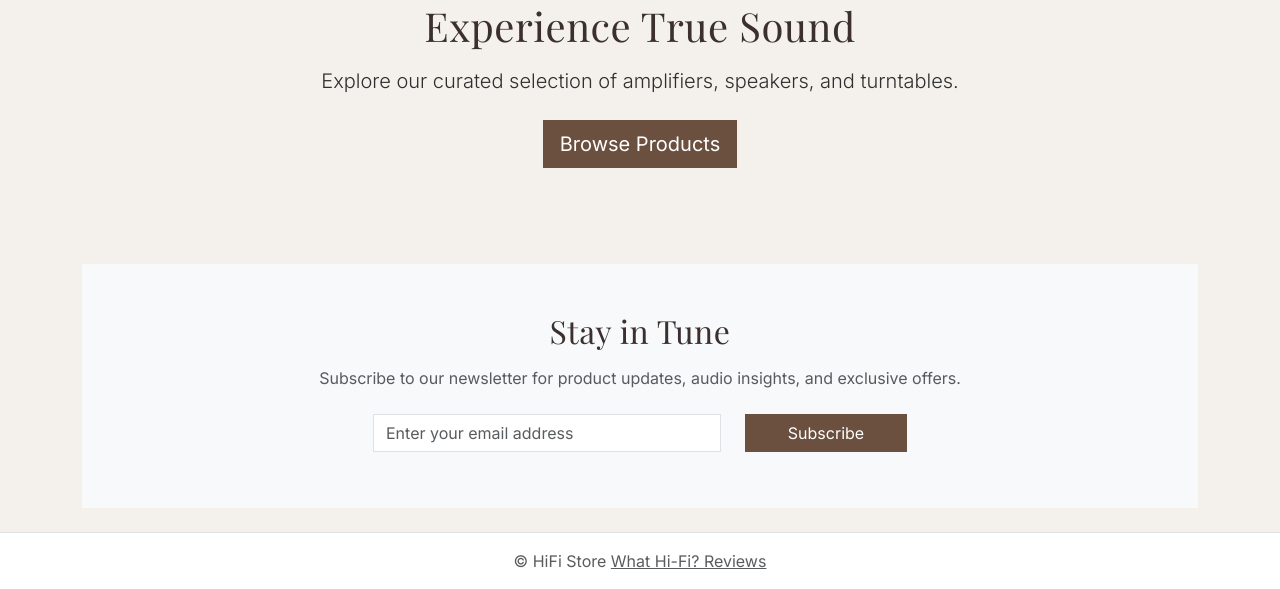
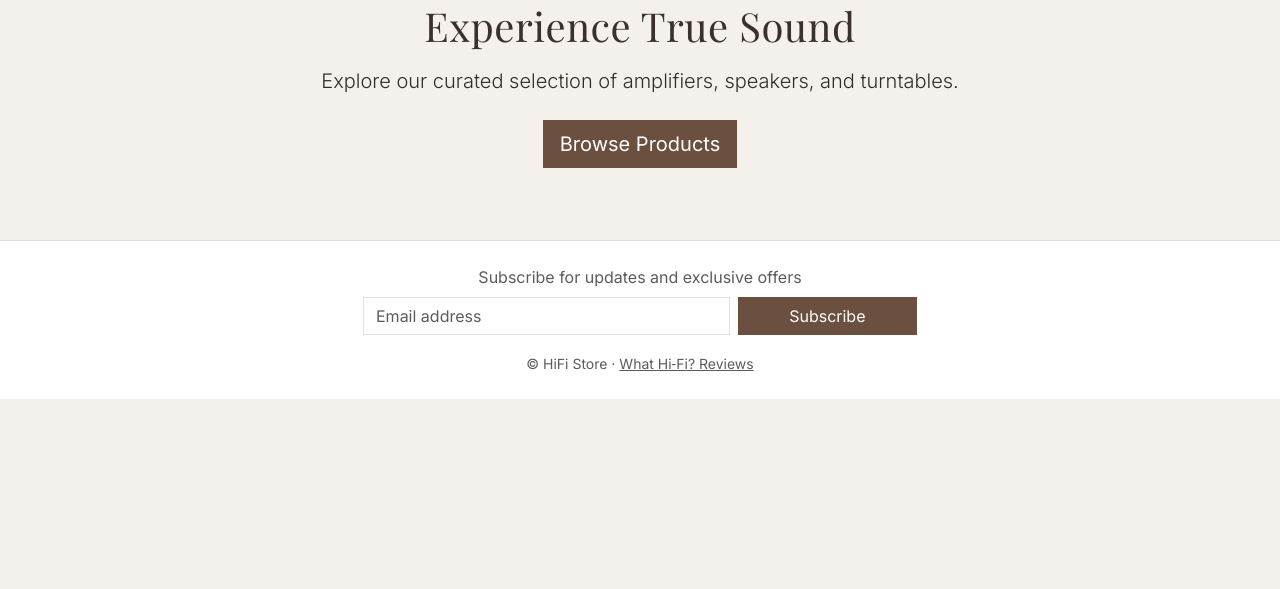
Before and after one commit to andreaspe76/Portfolio_Project_5, a Django app: page / in a window 1280 px wide. Shown: the part 825-1414 px from the top of the page. After the commit the page ends 1224 px from the top, so only its background shows below. Run offline with Django 5.2, Linux system fonts and the light colour scheme; parts of the project's set-up code (start-up, migrations or seed data) failed here and were passed over.

Commit message:
Move newsletter signup to footer for improved homepage layout

```diff
--- a/templates/base.html
+++ b/templates/base.html
@@ -77,10 +77,31 @@
         {% endblock %}
     </main>
 
-    <footer class="border-top text-center py-3 text-muted">
-        © HiFi Store
-        <a href="https://www.whathifi.com" target="_blank" rel="nofollow noopener" class="text-muted"> What Hi-Fi?
-            Reviews </a>
+    <footer class="border-top py-4 text-muted">
+        <div class="container text-center">
+
+            <p class="mb-2">Subscribe for updates and exclusive offers</p>
+
+            <form method="post" action="{% url 'newsletter_signup' %}" class="row justify-content-center g-2 mb-3">
+                {% csrf_token %}
+                <div class="col-md-4">
+                    <input type="email" name="email" class="form-control" placeholder="Email address" required>
+                </div>
+                <div class="col-md-2">
+                    <button type="submit" class="btn btn-primary w-100">
+                        Subscribe
+                    </button>
+                </div>
+            </form>
+
+            <small>
+                © HiFi Store ·
+                <a href="https://www.whathifi.com" target="_blank" rel="nofollow noopener" class="text-muted">
+                    What Hi‑Fi? Reviews
+                </a>
+            </small>
+
+        </div>
     </footer>
 
 </body>
--- a/templates/home.html
+++ b/templates/home.html
@@ -15,25 +15,4 @@
         href="{% url 'product_list' %}" class="btn btn-primary btn-lg"> Browse Products </a>
 </section>
 
-<section class="bg-light py-5 mt-5">
-    <div class="container text-center">
-        <h2 class="mb-3">Stay in Tune</h2>
-        <p class="text-muted mb-4">
-            Subscribe to our newsletter for product updates, audio insights, and exclusive offers.
-        </p>
-
-        <form method="post" action="{% url 'newsletter_signup' %}" class="row justify-content-center">
-            {% csrf_token %}
-            <div class="col-md-4 mb-2">
-                <input type="email" name="email" class="form-control" placeholder="Enter your email address" required>
-            </div>
-            <div class="col-md-2 mb-2">
-                <button type="submit" class="btn btn-primary w-100">
-                    Subscribe
-                </button>
-            </div>
-        </form>
-    </div>
-</section>
-
 {% endblock %}
```
